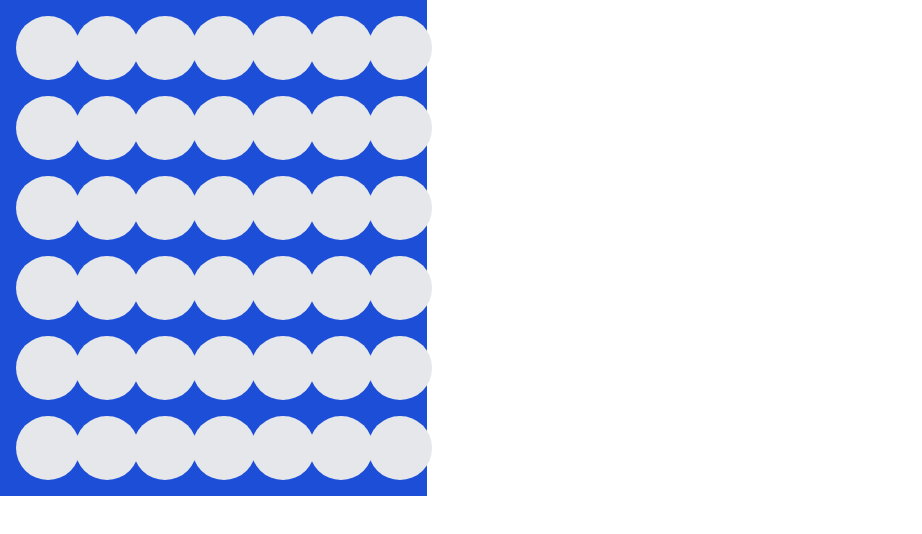
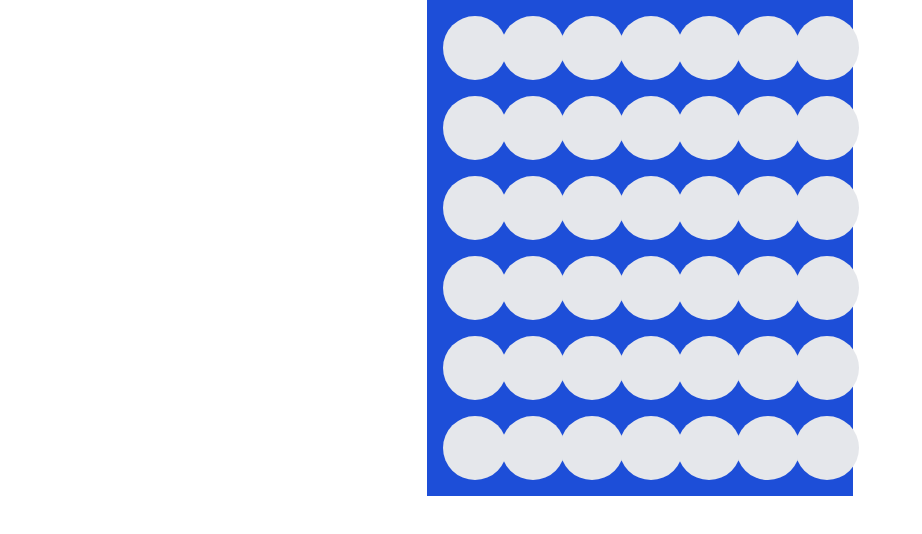
Before and after one commit to Wiibleyde/Puissance4, a Next.js app: page /game in a window 1280 px wide. Shown: the top 534 px of the page, without its empty margins (0-922 px from the left). Built offline with nearby package versions, Linux system fonts and the light colour scheme.

Commit message:
Refactoriser le code pour utiliser le hook useGame dans la page de jeu et la grille de jeu
Signed-off-by: wiibleyde <nathan@bonnell.fr>

```diff
--- a/src/app/game/page.tsx
+++ b/src/app/game/page.tsx
@@ -3,11 +3,11 @@ import { GameGrid } from "@/components/Game/GameGrid";
 import { useGame } from "@/hooks/useGame";
 
 export default function GamePage() {
-    const { GameState, playMove } = useGame();
+    const { gameState, playMove } = useGame();
 
     return (
         <div>
-            <GameGrid gameGridValues={GameState} playMove={playMove} />
+            <GameGrid gameGridValues={gameState} playMove={playMove} />
         </div>
     );
 }
--- a/src/components/Game/GameGrid.tsx
+++ b/src/components/Game/GameGrid.tsx
@@ -3,7 +3,7 @@ import { Column } from "./Column"
 
 export function GameGrid({ gameGridValues, playMove }: { gameGridValues: GameGridValueInterface, playMove: (columnIndex: number) => void }) {
     return (
-        <div className="grid grid-cols-7 gap-4 bg-blue-700 p-4 w-1/3">
+        <div className="grid grid-cols-7 gap-4 bg-blue-700 p-4 w-1/3 mx-auto">
             {gameGridValues.values.map((columnValues, index) => (
                 <Column key={index} columnValues={columnValues} playMove={() => playMove(index)} />
             ))}
--- a/src/hooks/useGame.tsx
+++ b/src/hooks/useGame.tsx
@@ -12,15 +12,14 @@ export interface GameGridValueInterface {
     values: CellState[][];
 }
 
-
 export function useGame() {
-    const [GameState, setGameState] = useState<GameGridValueInterface>({
+    const [gameState, setGameState] = useState<GameGridValueInterface>({
         turn: TurnState.Player1,
         values: initialGridValues
     });
 
     const playMove = (columnIndex: number) => {
-        const newGameState = { ...GameState };
+        const newGameState = { ...gameState };
         const columnValues = newGameState.values[columnIndex];
 
         const emptyCellIndex = columnValues.slice().reverse().findIndex(cellValue => cellValue === CellState.Empty);
@@ -36,5 +35,5 @@ export function useGame() {
         setGameState(newGameState);
     }
 
-    return { GameState, playMove };
+    return { gameState, playMove };
 }
```
